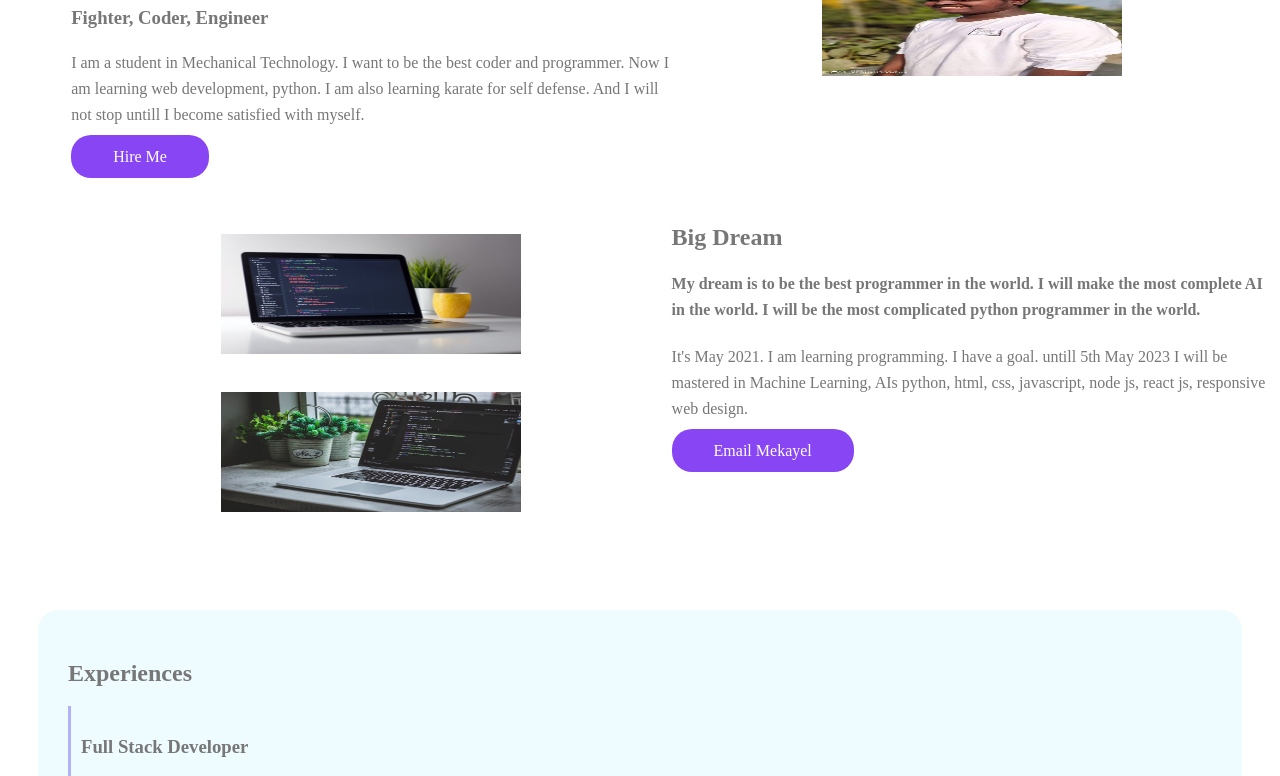
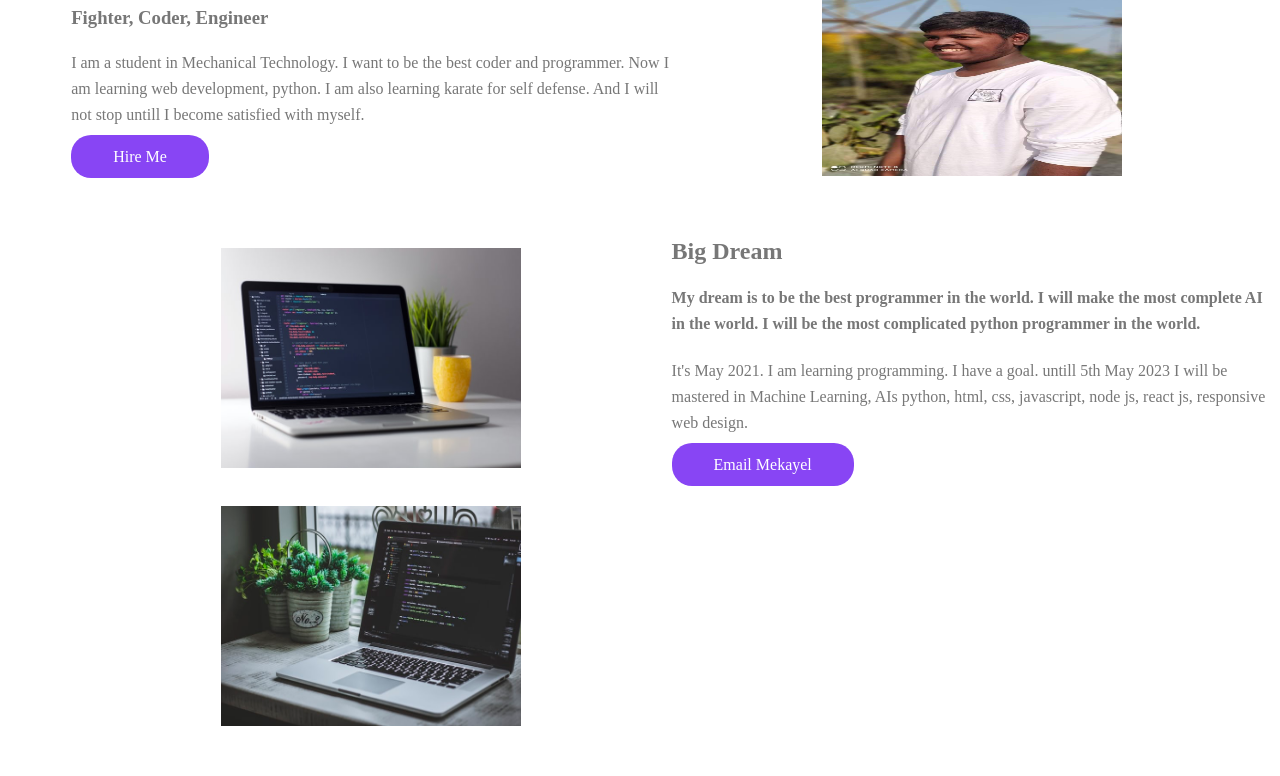
Before and after one commit to Mekayel169/Mekayel-Porfolio, a plain HTML site: page index.html in a window 1280 px wide. Shown: the part 82-858 px from the top of the page. Drawn offline with Linux system fonts and the light colour scheme.

Commit message:
Update style.css

```diff
--- a/style.css
+++ b/style.css
@@ -18,7 +18,7 @@ float:left;
 
 .side-img{
 width:50%;
-height: 120px;
+height: 220px;
 padding-left:25%;
 margin-top:30px ;
 }
```
